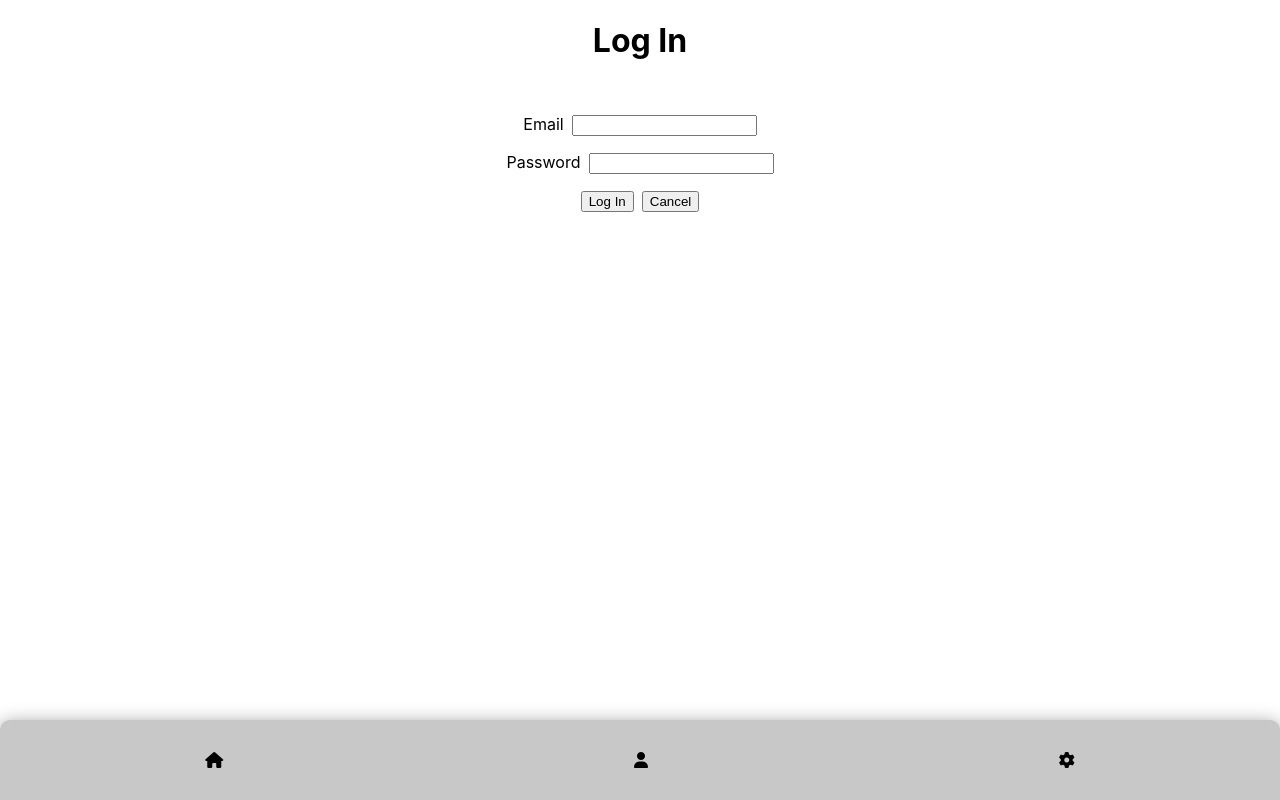
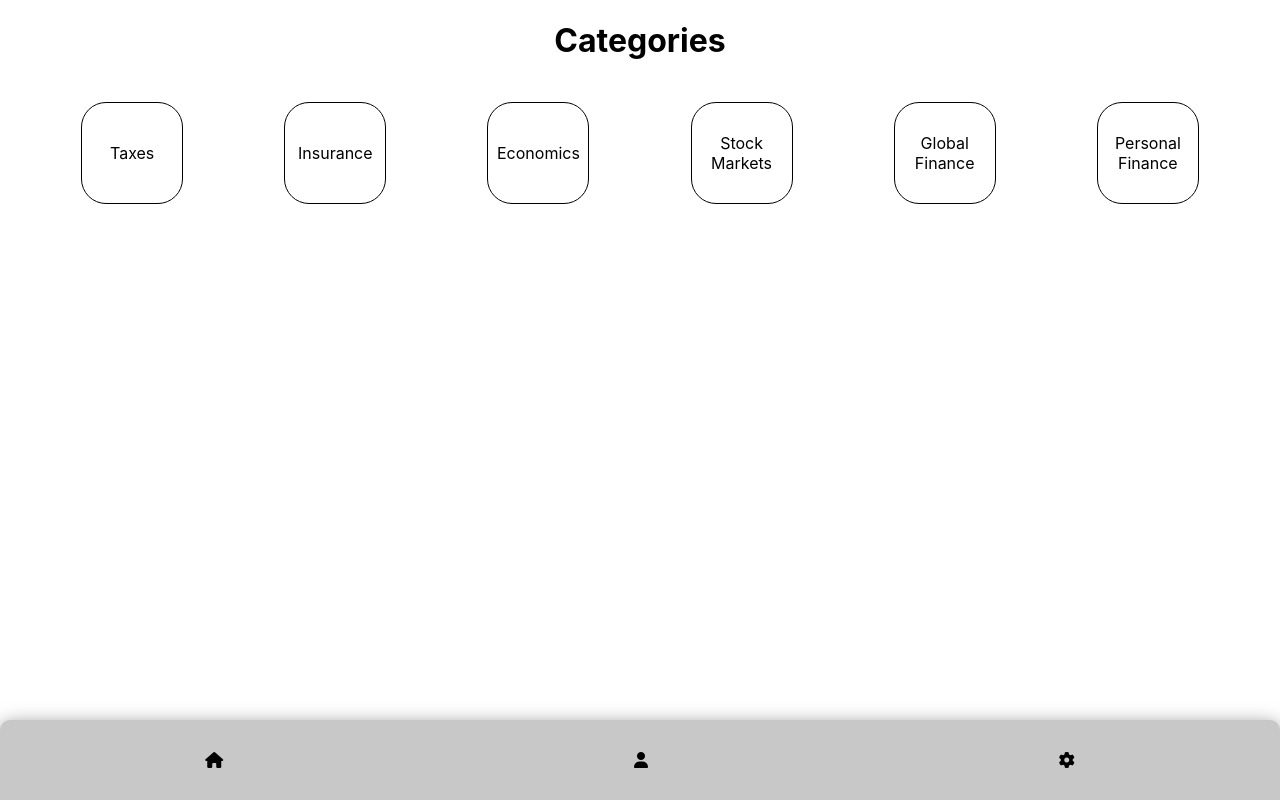
Before and after one commit to Cazier92/Money-Mania-Frontend, a React (Create React App) app: page /categories in a window 1280 px wide. Before the commit this address led to /login. Built offline with nearby package versions, Linux system fonts and the light colour scheme; no server answers.

Commit message:
update handleClick in CategoryCard

```diff
--- a/src/App.jsx
+++ b/src/App.jsx
@@ -87,7 +87,7 @@ const App = () => {
 
   return (
     <>
-      <NavBar user={user} handleLogout={handleLogout} />
+      <NavBar user={user} />
       <Routes>
         <Route path="/"
           element={<Landing user={user} />}
@@ -120,16 +120,16 @@ const App = () => {
           path="/home"
           element={
             // <ProtectedRoute>
-              <Home />
+              <Home currentCategory={currentCategory}/>
             // </ProtectedRoute>
           }
         />
         <Route
           path="/categories"
           element={
-            <ProtectedRoute>
+            // <ProtectedRoute>
               <Categories setCurrentCategory={setCurrentCategory}/>
-            </ProtectedRoute>
+            // </ProtectedRoute>
           }
         />
         <Route
--- a/src/components/CategoryCard/CategoryCard.jsx
+++ b/src/components/CategoryCard/CategoryCard.jsx
@@ -5,12 +5,13 @@ const CategoryCard = ({setCurrentCategory}) => {
 
   const handleClick = (category) => {
     setCurrentCategory(category)
+    console.log(category)
   }
 
   return (
     <main className={styles.categoryList}>
     {categories.map((category) =>
-      <p className={styles.category} onClick={handleClick(category)}>{category}</p>
+      <p className={styles.category} onClick={() => handleClick(category)}>{category}</p>
     )}
     </main>
   );
--- a/src/pages/Home/Home.jsx
+++ b/src/pages/Home/Home.jsx
@@ -3,11 +3,12 @@ import { Link } from "react-router-dom";
 import Banner from "../../components/Banner/Banner";
 import PiggyBank from "../../components/PiggyBank/PiggyBank";
 
-const Home = () => {
+const Home = ({currentCategory}) => {
     return (
         <>
             <Banner />
             <PiggyBank />
+            <h2>Category: {currentCategory}</h2>
             <button><Link to='/gamepage'>Continue Trivia</Link></button>
             <button><Link to='/categories'>Change Category</Link></button>
         </>
```
